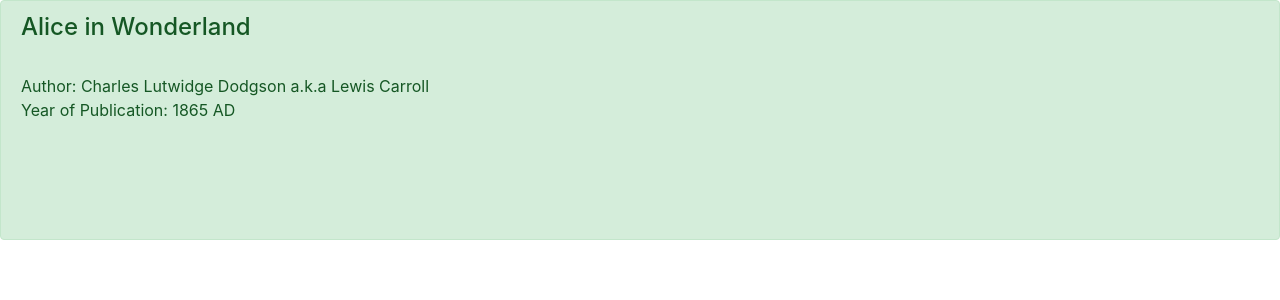
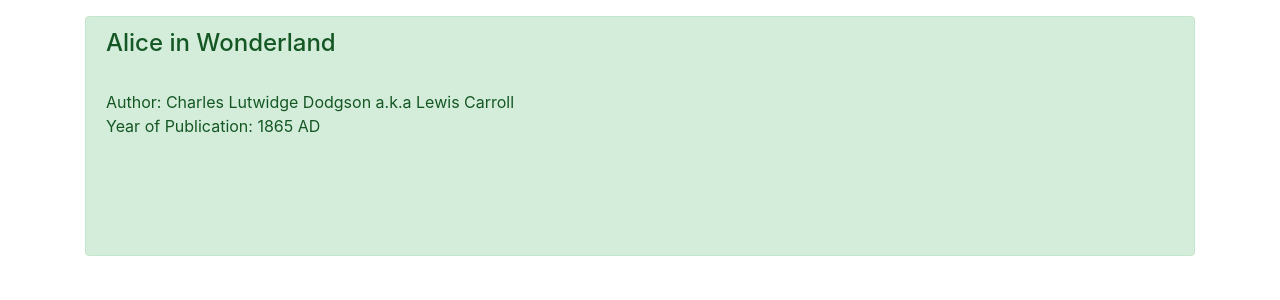
Before and after one commit to foladipo/books-directory, an Angular app: page /book/0 in a window 1280 px wide. Shown: the top 300 px of the page. Built offline with nearby package versions, Linux system fonts and the light colour scheme.

Commit message:
improve the styles of some components

```diff
--- a/src/app/book-profile/book-profile.component.css
+++ b/src/app/book-profile/book-profile.component.css
@@ -0,0 +1,3 @@
+.small-top-margin {
+  margin-top: 1em;
+}
--- a/src/app/book-profile/book-profile.component.html
+++ b/src/app/book-profile/book-profile.component.html
@@ -1,4 +1,4 @@
-<div *ngIf="book">
+<div *ngIf="book" class="container small-top-margin">
   <app-book-detail [book]="book"></app-book-detail>
 </div>
 
@@ -6,7 +6,7 @@
   TODO: I wonder if this will have to change when using an Observable to make a HTTP request,
   especially during the "loading" phase of that observable.
 -->
-<div *ngIf="!book" class="container">
+<div *ngIf="!book" class="container small-top-margin">
   <div class="alert alert-danger">
     Error! We cannot identify the book you're looking for.
   </div>
--- a/src/app/dashboard/dashboard.component.css
+++ b/src/app/dashboard/dashboard.component.css
@@ -1,3 +1,7 @@
 .books-list-container {
   list-style-type: none;
 }
+
+.book-item a {
+  text-decoration: none;
+}
```
